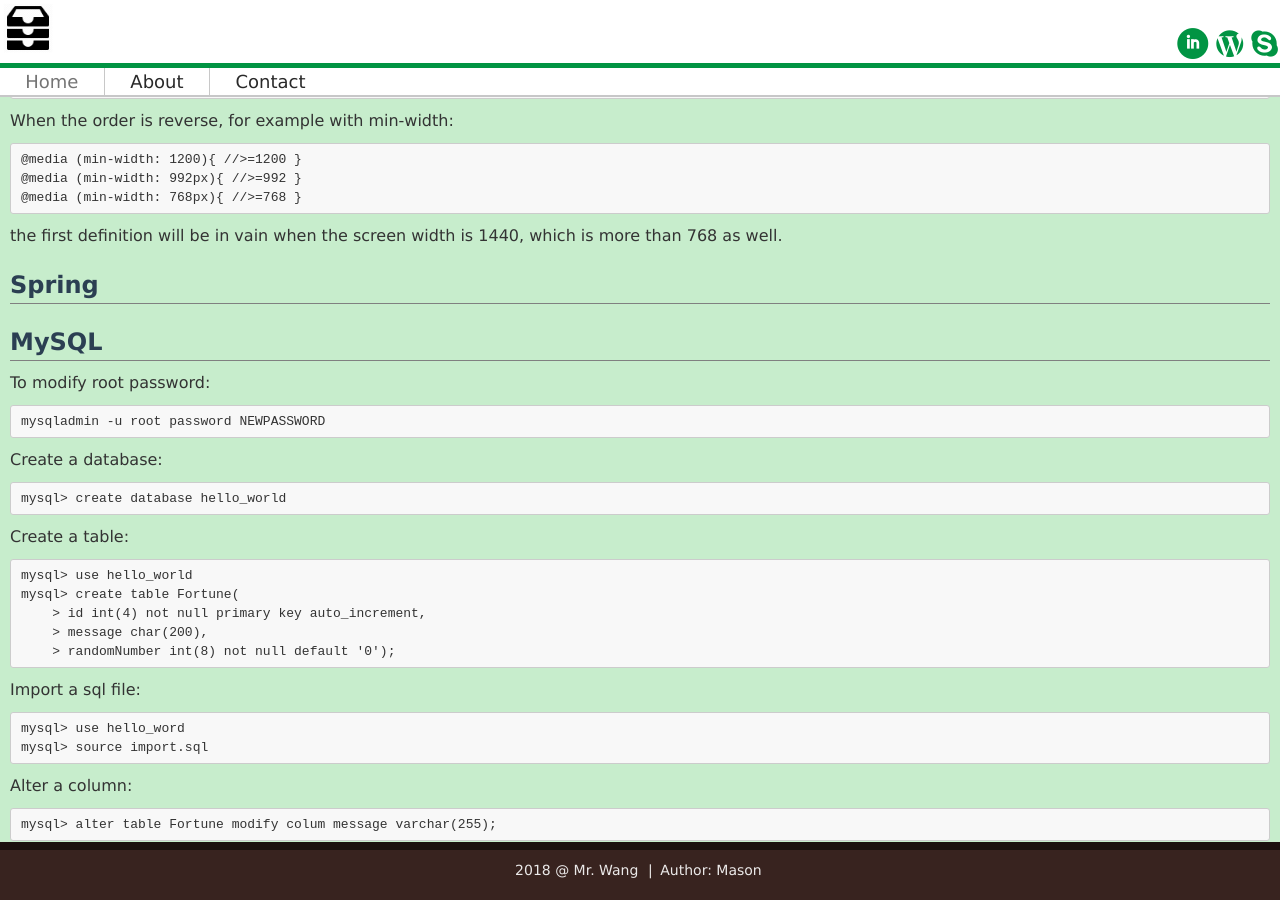
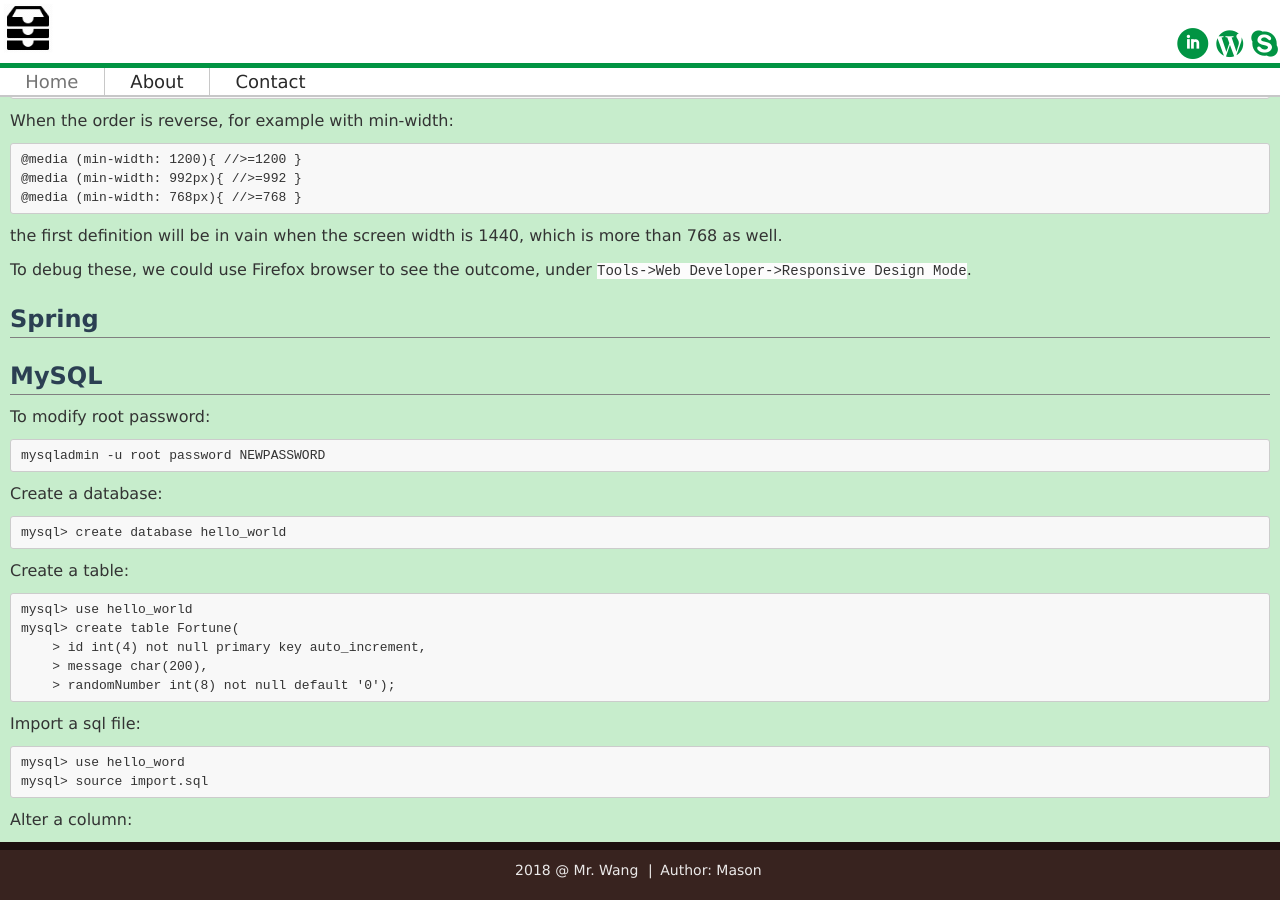
Before and after one commit to mason-mx/jekyll_demo, a Jekyll site: the page built from _posts/1000-01-01-webdev.md, in a window 1280 px wide and 900 px high, scrolled down 1198 px. Built offline with Jekyll 4.4.1, drawn with Linux system fonts in a browser that asks for light colours.

Commit message:
add a method to debug responsive design

````diff
--- a/_posts/1000-01-01-webdev.md
+++ b/_posts/1000-01-01-webdev.md
@@ -76,6 +76,8 @@ When the order is reverse, for example with min-width:
 ```
 
 the first definition will be in vain when the screen width is 1440, which is more than 768 as well.
+
+To debug these, we could use Firefox browser to see the outcome, under `Tools->Web Developer->Responsive Design Mode`.
 
 ## Spring
 
````
